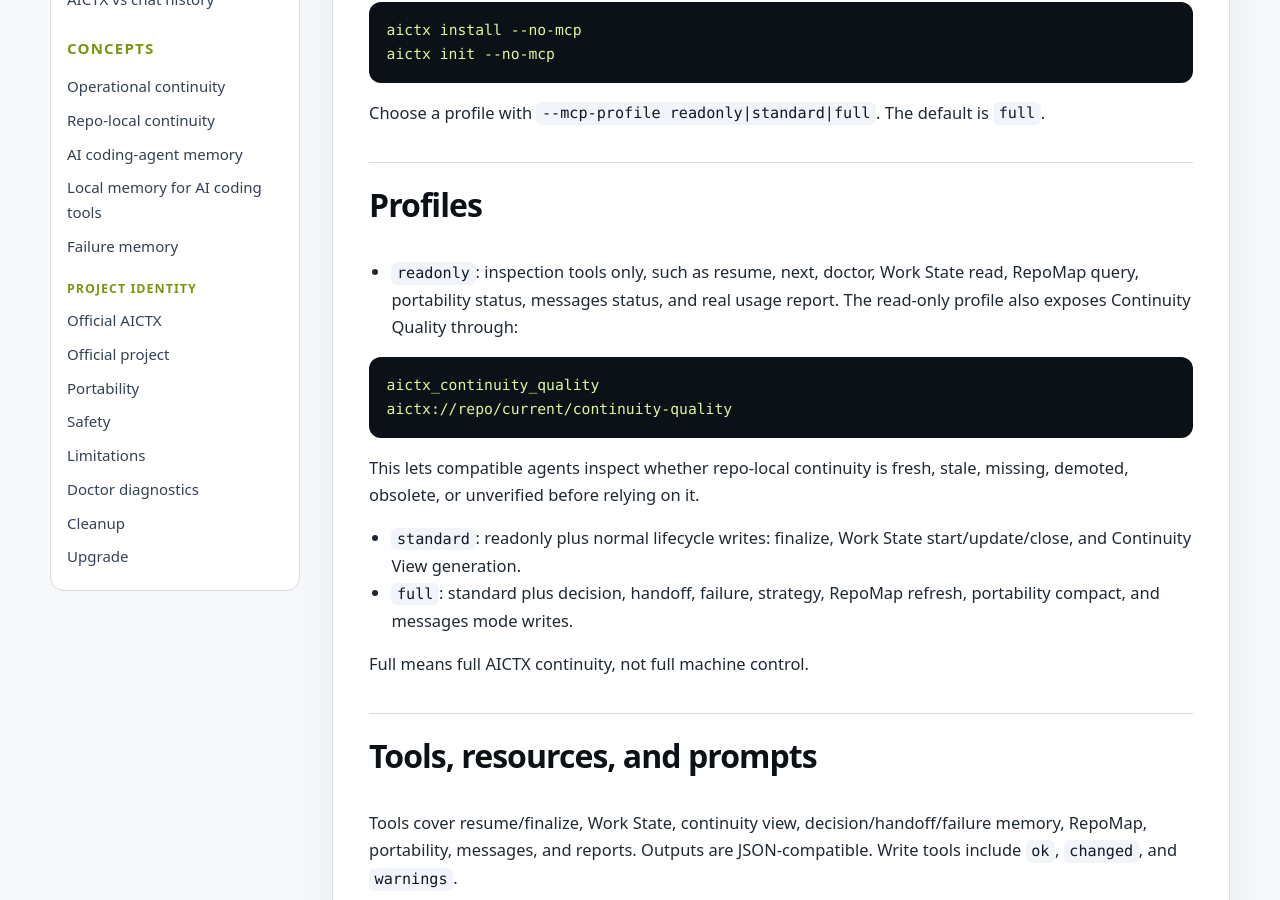
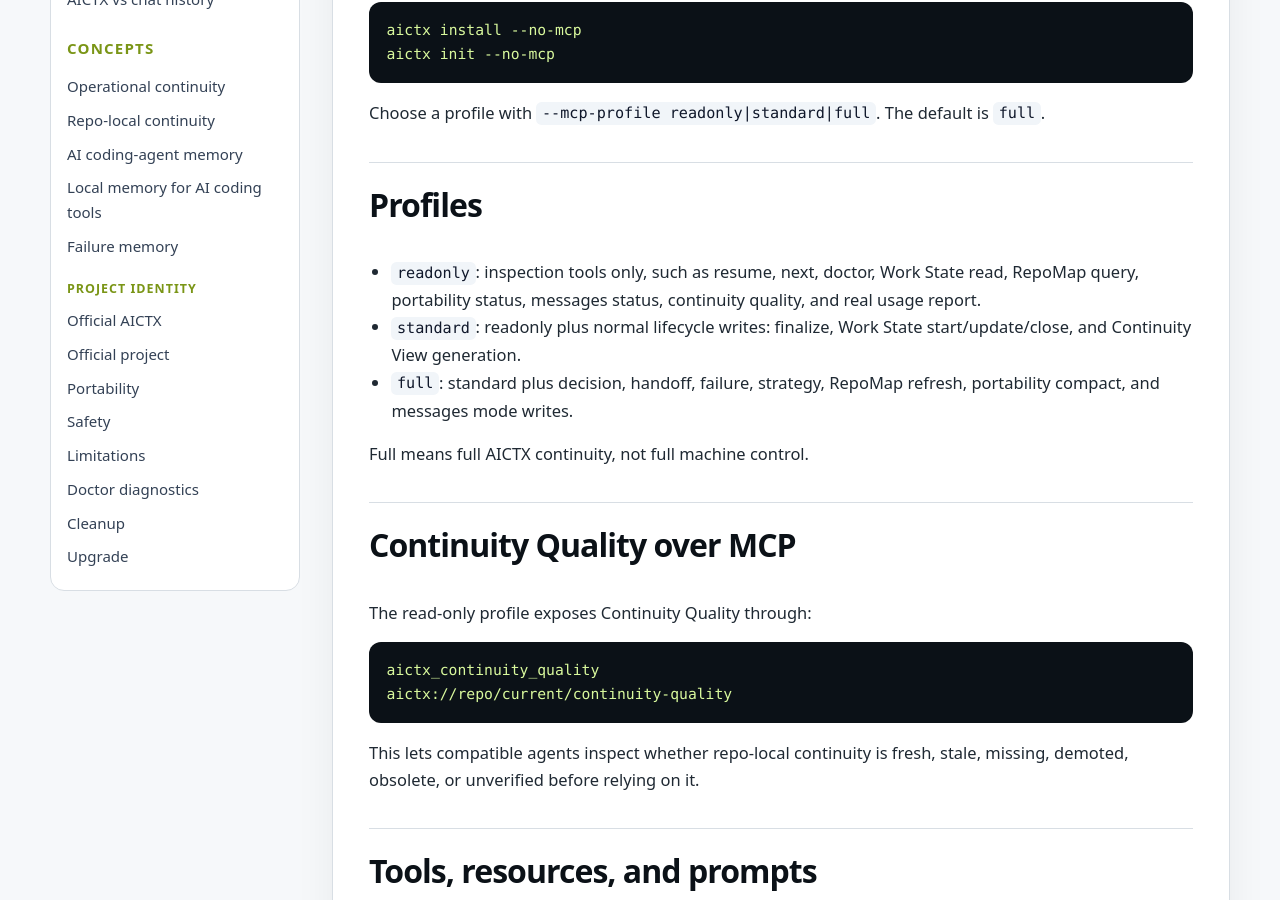
Before and after one commit to oldskultxo/aictx, a Jekyll site: the page built from docs/MCP.md, in a window 1280 px wide and 900 px high, scrolled down 1034 px. Built offline with Jekyll 4.4.1, drawn with Linux system fonts in a browser that asks for light colours; some of the changed lines change nothing that is shown.

Commit message:
small update in mcp.md

````diff
--- a/docs/MCP.md
+++ b/docs/MCP.md
@@ -40,8 +40,15 @@
 
 ## Profiles
 
-- `readonly`: inspection tools only, such as resume, next, doctor, Work State read, RepoMap query, portability status, messages status, and real usage report.
-The read-only profile also exposes Continuity Quality through:
+- `readonly`: inspection tools only, such as resume, next, doctor, Work State read, RepoMap query, portability status, messages status, continuity quality, and real usage report.
+- `standard`: readonly plus normal lifecycle writes: finalize, Work State start/update/close, and Continuity View generation.
+- `full`: standard plus decision, handoff, failure, strategy, RepoMap refresh, portability compact, and messages mode writes.
+
+Full means full AICTX continuity, not full machine control.
+
+## Continuity Quality over MCP
+
+The read-only profile exposes Continuity Quality through:
 
 ```text
 aictx_continuity_quality
@@ -50,10 +57,6 @@
 
 This lets compatible agents inspect whether repo-local continuity is fresh, stale, missing, demoted, obsolete, or unverified before relying on it.
 
-- `standard`: readonly plus normal lifecycle writes: finalize, Work State start/update/close, and Continuity View generation.
-- `full`: standard plus decision, handoff, failure, strategy, RepoMap refresh, portability compact, and messages mode writes.
-
-Full means full AICTX continuity, not full machine control.
 
 ## Tools, resources, and prompts
 
````
